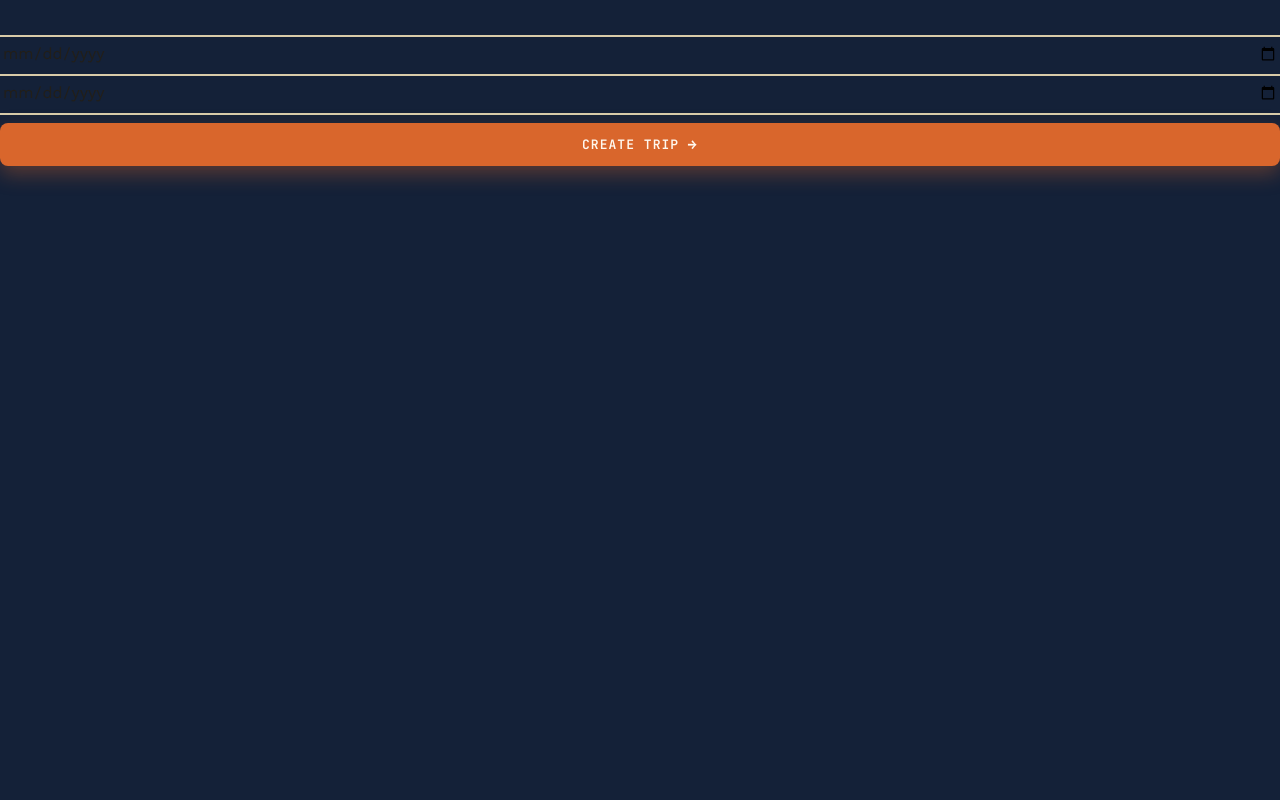
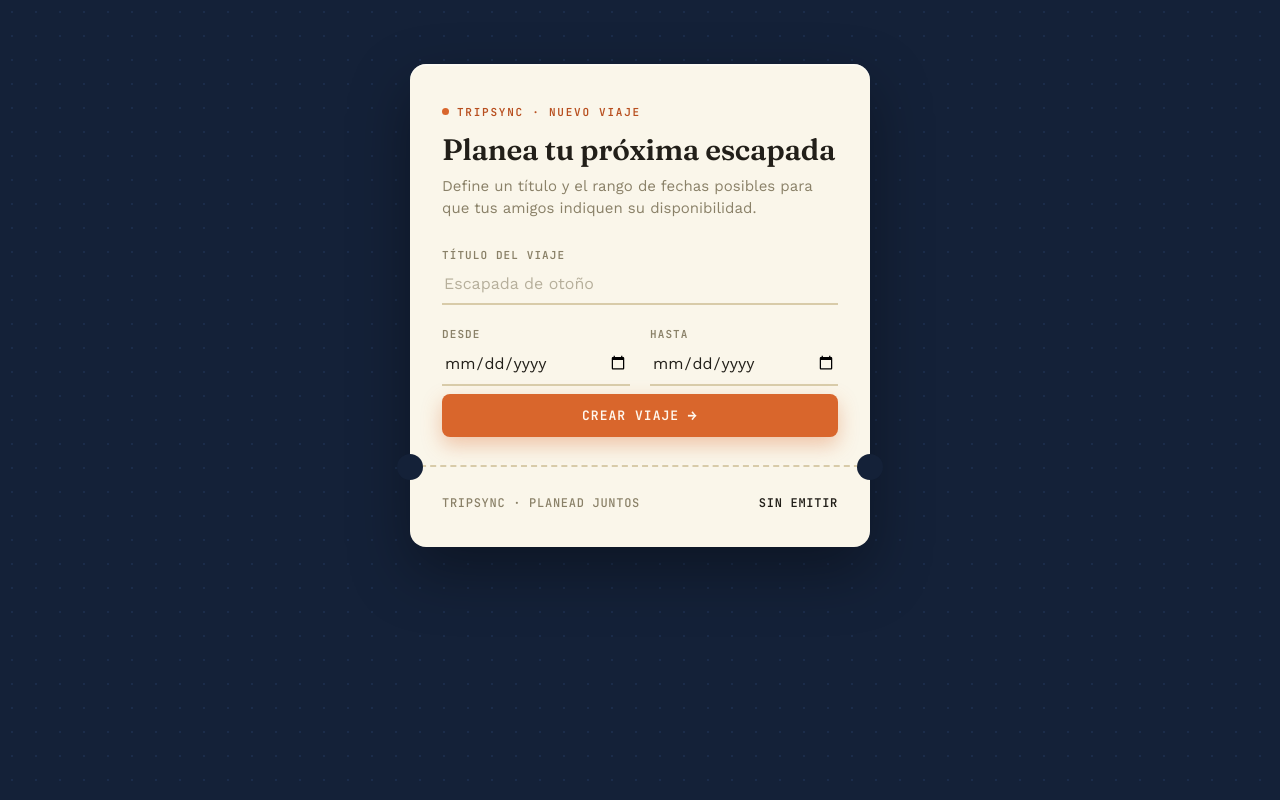
Before and after one commit to albertsp/trip-sync, a React (Vite) app in the folder frontend/: page / in a window 1280 px wide. Built offline with nearby package versions, Linux system fonts and the light colour scheme.

Commit message:
feat: redesign CreateForm with labeled ticket layout

```diff
--- a/frontend/src/components/CreateForm.tsx
+++ b/frontend/src/components/CreateForm.tsx
@@ -1,4 +1,5 @@
 import { useState } from "react";
+import { API_BASE_URL, APP_BASE_URL } from "../lib/api";
 
 interface CreateTripForm {
   title: string;
@@ -35,7 +36,7 @@ export function CreateForm() {
     setStatus("loading");
 
     try {
-      const response = await fetch("http://localhost:8080/trips", {
+      const response = await fetch(`${API_BASE_URL}/trips`, {
         method: "POST",
         headers: {
           "Content-Type": "application/json",
@@ -56,40 +57,87 @@ export function CreateForm() {
     }
   }
   return (
+    <div className="page">
+      <div className="ticket">
+        <span className="ticket-eyebrow">TripSync · Nuevo viaje</span>
+
+        {(status === "idle" || status === "loading") && (
           <>
-      {(status === "idle" || status === "loading") && (
+            <h1 className="ticket-title">Planea tu próxima escapada</h1>
+            <p className="ticket-subtitle">
+              Define un título y el rango de fechas posibles para que tus
+              amigos indiquen su disponibilidad.
+            </p>
+
             <form onSubmit={handleSubmit}>
+              <div className="field">
+                <label htmlFor="title">Título del viaje</label>
                 <input
+                  id="title"
                   type="text"
                   name="title"
+                  placeholder="Escapada de otoño"
                   value={form.title}
                   onChange={handleChange}
                 />
+              </div>
 
+              <div className="field-row">
+                <div className="field">
+                  <label htmlFor="windowStart">Desde</label>
                   <input
+                    id="windowStart"
                     type="date"
                     name="windowStart"
                     value={form.windowStart}
                     onChange={handleChange}
                   />
+                </div>
 
+                <div className="field">
+                  <label htmlFor="windowEnd">Hasta</label>
                   <input
+                    id="windowEnd"
                     type="date"
                     name="windowEnd"
                     value={form.windowEnd}
                     onChange={handleChange}
                   />
+                </div>
+              </div>
 
-          <button type="submit">Create Trip</button>
+              <button type="submit" disabled={status === "loading"}>
+                Crear viaje
+              </button>
             </form>
+          </>
         )}
 
         {status === "success" && (
-        <div>
-          <p>Share your link:</p>
-          <p>{"http://localhost:5173/trips/" + trip?.id}</p>
+          <>
+            <h1 className="ticket-title">¡Viaje emitido!</h1>
+            <p className="ticket-subtitle">
+              Comparte este enlace con tus amigos para que se unan.
+            </p>
+            <div className="field">
+              <label htmlFor="share-link">Enlace de invitación</label>
+              <input
+                id="share-link"
+                type="text"
+                readOnly
+                value={`${APP_BASE_URL}/trips/${trip?.id}`}
+                onFocus={(e) => e.target.select()}
+              />
             </div>
+          </>
         )}
-    </>
+
+        <div className="ticket-divider" />
+        <div className="ticket-footer">
+          <span>TRIPSYNC · PLANEAD JUNTOS</span>
+          <strong>{trip ? trip.id.slice(0, 8).toUpperCase() : "SIN EMITIR"}</strong>
+        </div>
+      </div>
+    </div>
   );
 }
```
Lines whose indentation alone changed are shown as unchanged.
